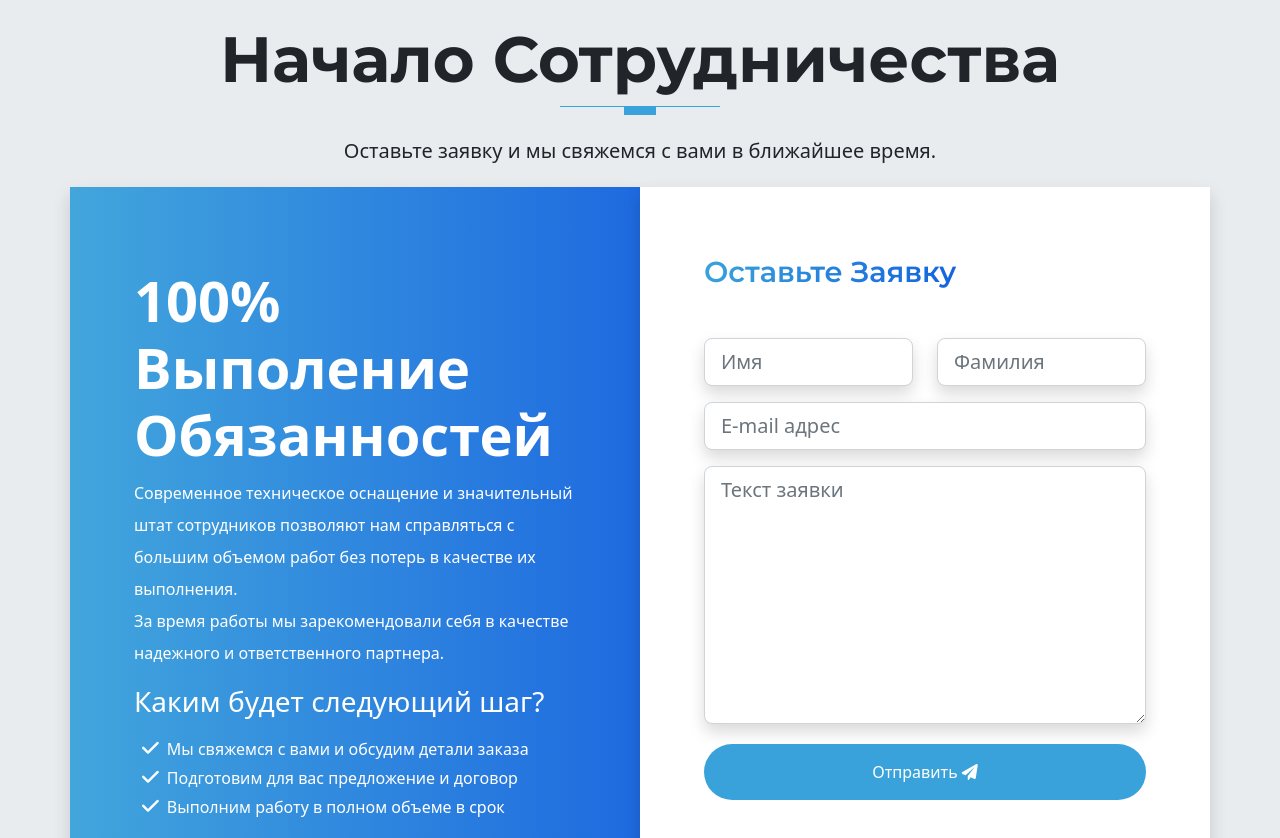
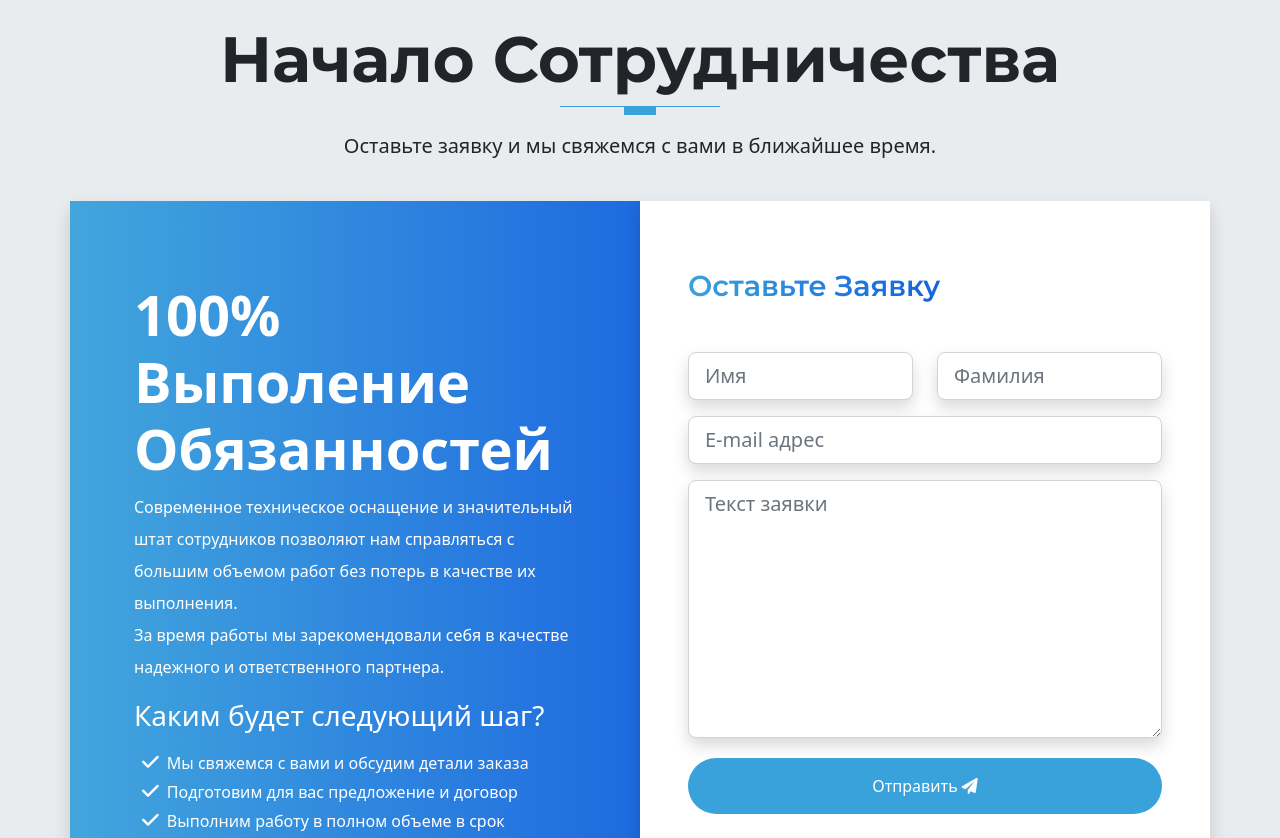
Before and after one commit to Takerumi/welder-site, a website: page index.html in a window 1280 px wide. Shown: the part 6120-6958 px from the top of the page. Drawn offline with Linux system fonts and the light colour scheme.

Commit message:
Move bootstrap helper classes from the markup to the stylesheet of Get Started section

```diff
--- a/index.html
+++ b/index.html
@@ -125,7 +125,7 @@
     <!-- Секция компаний -->
     <section class="campanies">
       <div class="container">
-        <div class="row campanies__row">
+        <div class="row row--center">
           <h4 class="campanies__heading">Нам доверяют компании</h4>
           <div class="heading-line"></div>
         </div>
@@ -499,7 +499,7 @@
     <!-- Секция ЧАВО  -->
     <section id="faq" class="faq">
       <div class="container">
-        <div class="row faq__row">
+        <div class="row row--center">
           <h2 class="display-3 display-3--uppercase">ЧАВО</h2>
           <div class="heading-line"></div>
           <p class="subtitle">Отвечаем на самые часто задаваемые вопросы</p>
@@ -693,18 +693,18 @@
     <!-- Секция обратной связи / форма  -->
     <section id="contact" class="get-started">
       <div class="container">
-        <div class="row text-center">
-          <h2 class="display-3 text-capitalize">Начало сотрудничества</h2>
+        <div class="row row--center">
+          <h2 class="display-3 display-3--capitalize">Начало сотрудничества</h2>
           <div class="heading-line"></div>
-          <p class="lead lh-lg">
+          <p class="subtitle">
             Оставьте заявку и мы свяжемся с вами в ближайшее время.
           </p>
         </div>
-        <div class="row text-white">
-          <div class="col-12 col-lg-6 gradient shadow p-3">
-            <div class="cta-info w-100">
-              <h4 class="display-4 fw-bold">100% Выполение Обязанностей</h4>
-              <p class="lh-lg">
+        <div class="row get-started__row">
+          <div class="col-12 col-lg-6 get-started__descr get-started__descr--gradient">
+            <div class="cta-info">
+              <h4 class="display-4">100% Выполение Обязанностей</h4>
+              <p class="cta-info__text">
                 Современное техническое оснащение и значительный штат сотрудников позволяют нам справляться с большим объемом работ без потерь в качестве их выполнения.<br>За время работы мы зарекомендовали себя в качестве надежного и ответственного партнера.
               </p>
               <h3 class="display-3--brief">Каким будет следующий шаг?
@@ -716,23 +716,23 @@
               </ul>
             </div>
           </div>
-          <div class="col-12 col-lg-6 bg-white shadow p-3">
-            <div class="form w-100 pb-2">
+          <div class="col-12 col-lg-6 get-started__form">
+            <div class="form">
               <h4 class="display-3--title display-3--title-form">Оставьте заявку</h4>
               <form action="#" class="row">
                 <div class="col-lg-6 col-md-6 mb-3">
-                  <input type="text" placeholder="Имя" id="inputFirstName" class="form-control shadow form-control-lg">
+                  <input type="text" placeholder="Имя" id="inputFirstName" class="form-control form-control--shadow form-control-lg">
                 </div>
                 <div class="col-lg-6 col-md-6 mb-3">
-                  <input type="text" placeholder="Фамилия" id="inputLastName" class="form-control shadow form-control-lg">
+                  <input type="text" placeholder="Фамилия" id="inputLastName" class="form-control form-control--shadow form-control-lg">
                 </div>
                 <div class="col-lg-12 mb-3">
-                  <input type="email" placeholder="E-mail адрес" id="inputEmail" class="form-control shadow form-control-lg">
+                  <input type="email" placeholder="E-mail адрес" id="inputEmail" class="form-control form-control--shadow form-control-lg">
                 </div>
                 <div class="col-lg-12 mb-3">
-                  <textarea name="message" placeholder="Текст заявки" id="message" rows="8" class="form-control shadow form-control-lg"></textarea>
+                  <textarea name="message" placeholder="Текст заявки" id="message" rows="8" class="form-control form-control--shadow form-control-lg"></textarea>
                 </div>
-                <div class="text-center d-grid mt-1">
+                <div class="form__btn">
                   <button type="button" class="btn btn-primary rounded-pill pt-3 pb-3">Отправить
                     <i class="fas fa-paper-plane"></i>
                   </button>
--- a/scss/components/_typography.scss
+++ b/scss/components/_typography.scss
@@ -92,13 +92,18 @@
   }
 }
 
+.display-4 {
+  font-weight: 700;
+}
+
 // правая граница
 .border-right {
   border-right: 0.1rem solid $gray-300;
   height: 100%;
 }
 
-// фон градиент
-.gradient {
-  @include gradient;
+.row {
+  &--center {
+    text-align: center;
+  }
 }
--- a/scss/sections/_campanies.scss
+++ b/scss/sections/_campanies.scss
@@ -18,10 +18,6 @@
     }
   }
 
-  &__row {
-    text-align: center;
-  }
-
   &__heading {
     font-weight: 700;
     font-size: 1.25rem;
--- a/scss/sections/_faq.scss
+++ b/scss/sections/_faq.scss
@@ -2,10 +2,6 @@
 @use '../components/mixins' as *;
 
 .faq {
-  &__row {
-    text-align: center;
-  }
-
   .accordion {
     &__row {
       margin-top: 3rem;
--- a/scss/sections/_get-started.scss
+++ b/scss/sections/_get-started.scss
@@ -4,14 +4,33 @@
 .get-started {
   padding: 4rem 0;
   background-color: $gray-200;
+  &__row {
+    color: $white;
+    margin-top: 1.5rem;
+  }
+  &__descr {
+    padding: 1rem;
+    box-shadow: 0 0.5rem 1rem rgba(0, 0, 0, 0.15);
+    @include gradient;
+  }
+  &__form {
+    background-color: $white;
+    box-shadow: 0 0.5rem 1rem rgba(0, 0, 0, 0.15);
+    padding: 1rem 0;
+  }
 }
 
 .cta-info {
   padding: 3rem 1.5rem;
   margin: 1rem 0;
+  width: 100%;
 
   @include media-breakpoint-up(sm) {
     padding: 3rem;
+  }
+
+  &__text {
+    line-height: 2;
   }
 
   &__list {
@@ -35,9 +54,23 @@
 // форма
 .form {
   padding: 3rem 1.5rem;
+  width: 100%;
+  padding-bottom: 0.5rem;
+
+  .form-control {
+    &--shadow {
+      box-shadow: 0 0.5rem 1rem rgba(0, 0, 0, 0.15);
+    }
+  }
 
   @include media-breakpoint-up(sm) {
     padding: 3rem;
+  }
+
+  &__btn {
+    text-align: center;
+    display: grid;
+    margin-top: 0.25rem;
   }
 
   button {
```
Also changed, not shown: assets/css/style.css, 1 other file.
